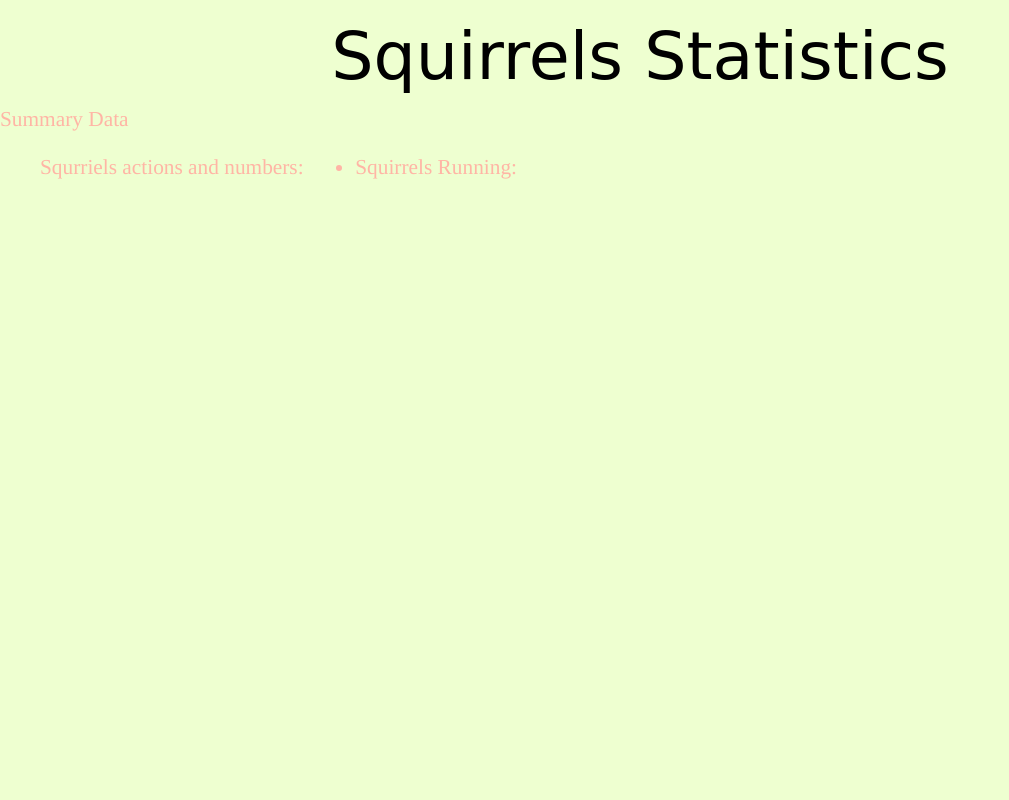
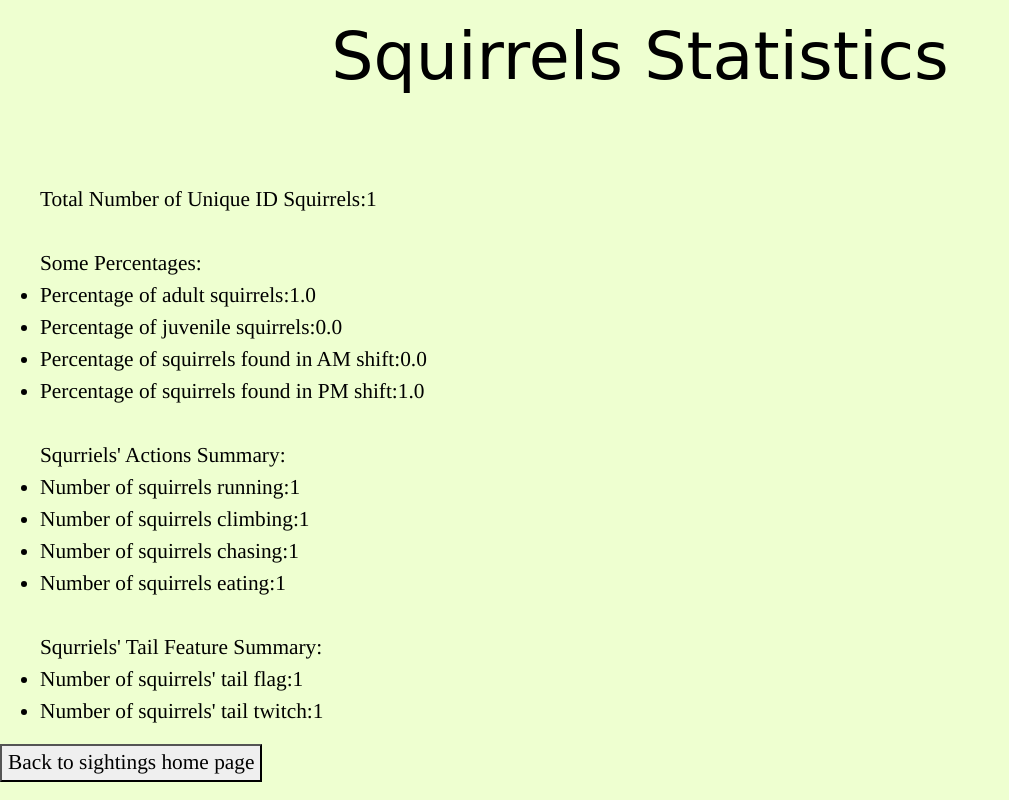
Before and after one commit to Jennifer-Zh/squirrel-project, a Django app: page /sightings/stats/ in a window 1280 px wide. Shown: the whole page, without its empty margins (0-1009 px from the left). Run offline with Django 3.2, Linux system fonts and the light colour scheme; tables that the repository leaves empty hold one stand-in row (values such as "Sample post"); some libraries are stand-ins or nearby versions.

Commit message:
finish stats

```diff
--- a/squirrel/templates/stats.html
+++ b/squirrel/templates/stats.html
@@ -14,25 +14,45 @@
     }
 
     body {
-      color: #FFB5A5;
+      color: Black;
       font-size: 16pt;
       font-family: times;
       background: #EEFFD0;
     }
 
-    ul {
-      columns: 4;
-    }
   </style>
 
 </head>
 
 <body>
+
+
   <h1 class="strong mt-3 text-center">Squirrels Statistics</h1>
-       <p>Summary Data</p>
-            <ul>Squrriels actions and numbers:
-		    <li>Squirrels Running:</li>
-             </ul>
+
+  <br> <p>
+<ul>
+	    <br>Total Number of Unique ID Squirrels:{{total}}
+	    <br />
+
+	     <br>Some Percentages:
+		    <li>Percentage of adult squirrels:{{adultper}}</li>
+		    <li>Percentage of juvenile squirrels:{{jueper}}</li>
+		    <li>Percentage of squirrels found in AM shift:{{amper}}</li>
+		    <li>Percentage of squirrels found in PM shift:{{pmper}}</li>
+
+             <br> Squrriels' Actions Summary:
+		    <li>Number of squirrels running:{{running}}</li>
+		    <li>Number of squirrels climbing:{{climbing}}</li>
+		    <li>Number of squirrels chasing:{{chasing}}</li>
+		    <li>Number of squirrels eating:{{eating}}</li>
+
+	     <br> Squrriels' Tail Feature Summary:
+                    <li>Number of squirrels' tail flag:{{tailflag}}</li>
+		    <li>Number of squirrels' tail twitch:{{tailtwitch}}</li>
+    </ul>
+    <a href='/sightings/' class=''><button type='button' class='button'>Back to sightings home page</button></a>
+	     </p>
+
 </body>
 
 </html>
--- a/squirrel/views.py
+++ b/squirrel/views.py
@@ -52,11 +52,29 @@ def sighting_add(request):
     return render(request, 'sighting_add.html', {'form':form})
 
 def stats(request):
-    squirrels = Squirrel.objects.all()
+    total = Squirrel.objects.count()
+    adultper=round(Squirrel.objects.filter(Age='Adult').count()/total,2)
+    jueper=round(Squirrel.objects.filter(Age='Juvenile').count()/total,2)
+    pmper=round(Squirrel.objects.filter(Shift='PM').count()/total,2)
+    amper=round(Squirrel.objects.filter(Shift='AM').count()/total,2)
+
     running= Squirrel.objects.filter(Running=True).count()
     chasing=Squirrel.objects.filter(Chasing=True).count()
+    climbing=Squirrel.objects.filter(Climbing=True).count()
+    eating=Squirrel.objects.filter(Eating=True).count()
+    tailflag=Squirrel.objects.filter(Tail_flags=True).count()
+    tailtwitch=Squirrel.objects.filter(Tail_twitches=True).count()
     context = {
-            'Squirrels Running' : running,
-            'Squirrels Chasing': chasing,
+            'climbing':climbing,
+            'running' : running,
+            'chasing': chasing,
+            'eating':eating,
+            'tailflag':tailflag,
+            'total':total,
+            'adultper':adultper,
+            'jueper':jueper,
+            'pmper':pmper,
+            'amper':amper,
+            'tailtwitch':tailtwitch,
            }
     return render(request, 'stats.html', context)
```
